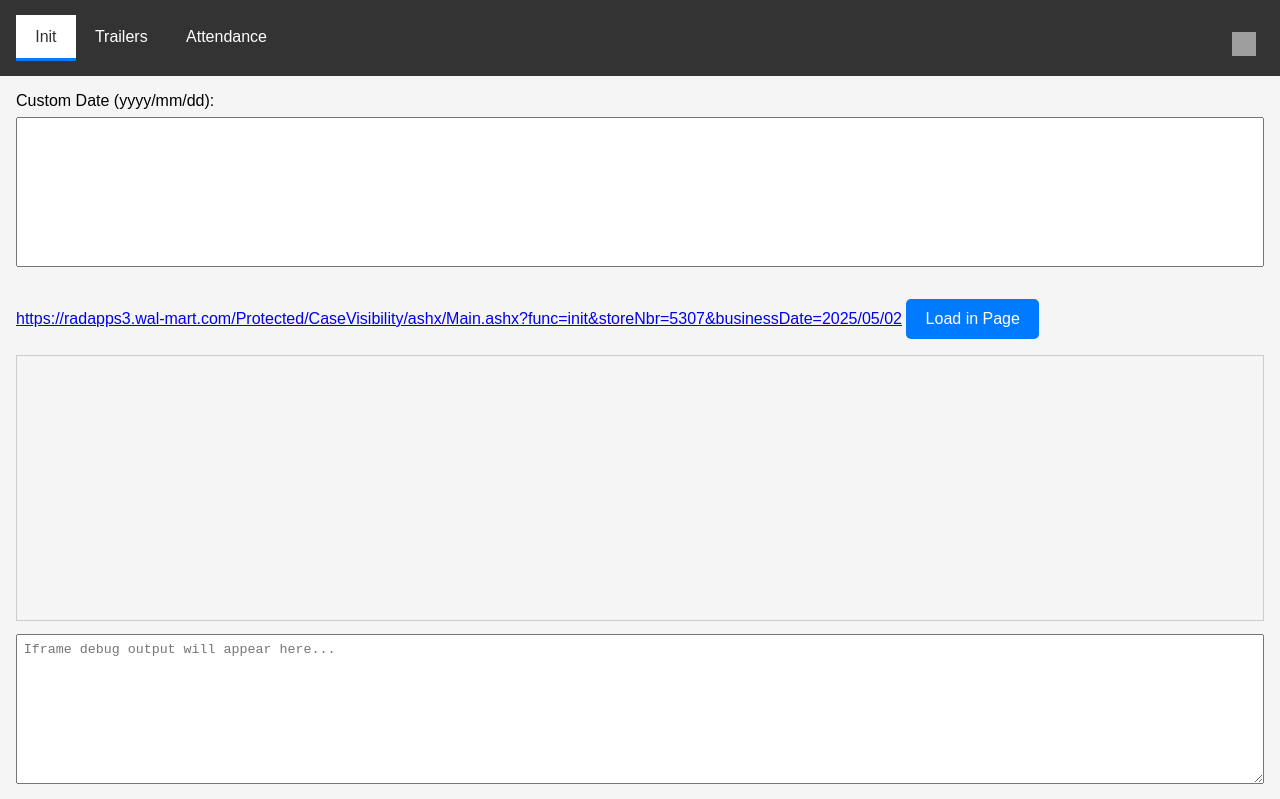
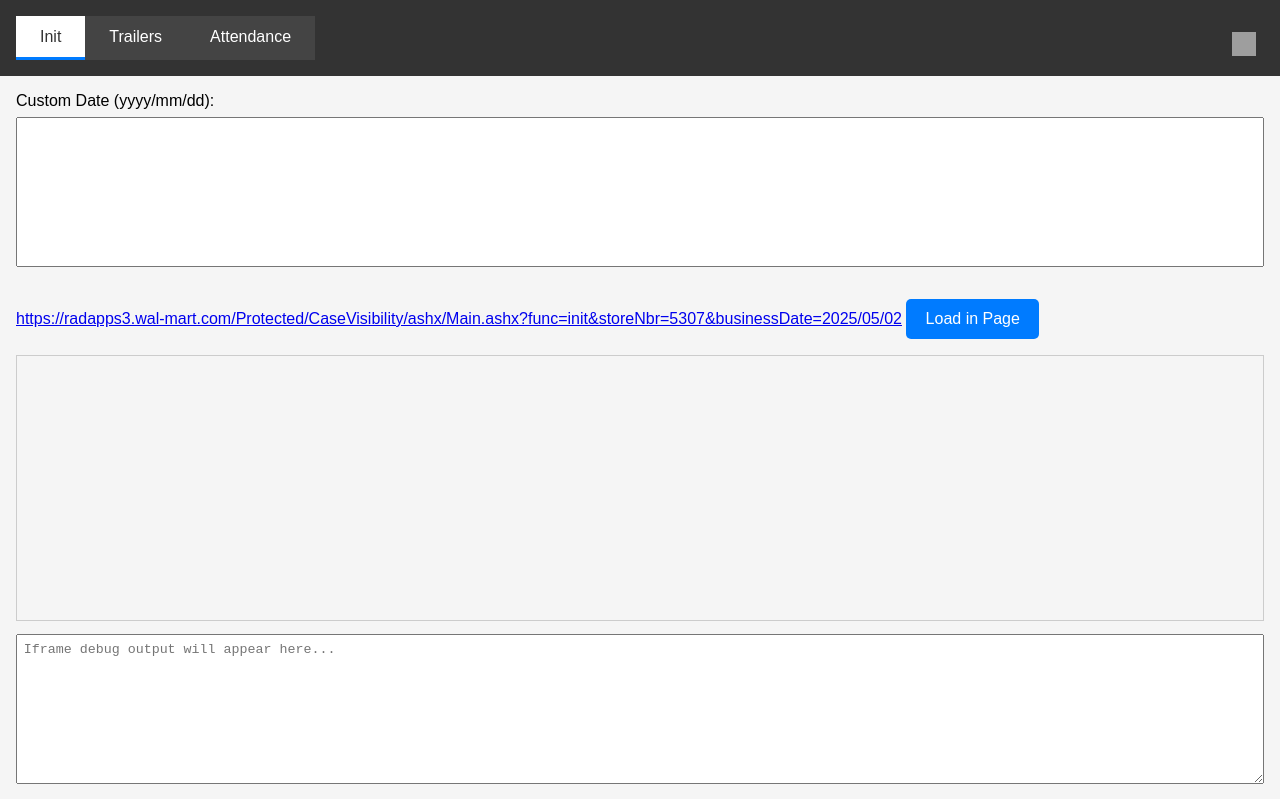
Before and after one commit to BritainWhite/Work, a plain HTML site: page index.html in a window 1280 px wide. Shown: the top 799 px of the page. Drawn offline with Linux system fonts and the light colour scheme; grey boxes are pictures that could not be loaded.

Commit message:
Update index.html

```diff
--- a/index.html
+++ b/index.html
@@ -22,24 +22,25 @@
 
     .tabs {
       display: flex;
-      flex-wrap: nowrap;
       overflow-x: auto;
-      scrollbar-width: none; /* Firefox */
-      -ms-overflow-style: none;  /* IE/Edge */
+      overflow-y: hidden;
+      white-space: nowrap;
+      -webkit-overflow-scrolling: touch;
+      scrollbar-width: none;
     }
 
     .tabs::-webkit-scrollbar {
-      display: none; /* Chrome/Safari */
+      display: none;
     }
 
     .tab {
       flex: 0 0 auto;
-      padding: 0.8em 1.2em;
-      text-align: center;
+      padding: 0.7em 1.5em;
       color: white;
       cursor: pointer;
       white-space: nowrap;
       border-bottom: 3px solid transparent;
+      background-color: #444;
     }
 
     .tab.active {
@@ -47,6 +48,7 @@
       color: #333;
       border-bottom: 3px solid #007bff;
     }
+
 
     .refresh-btn {
       background: none;
```
